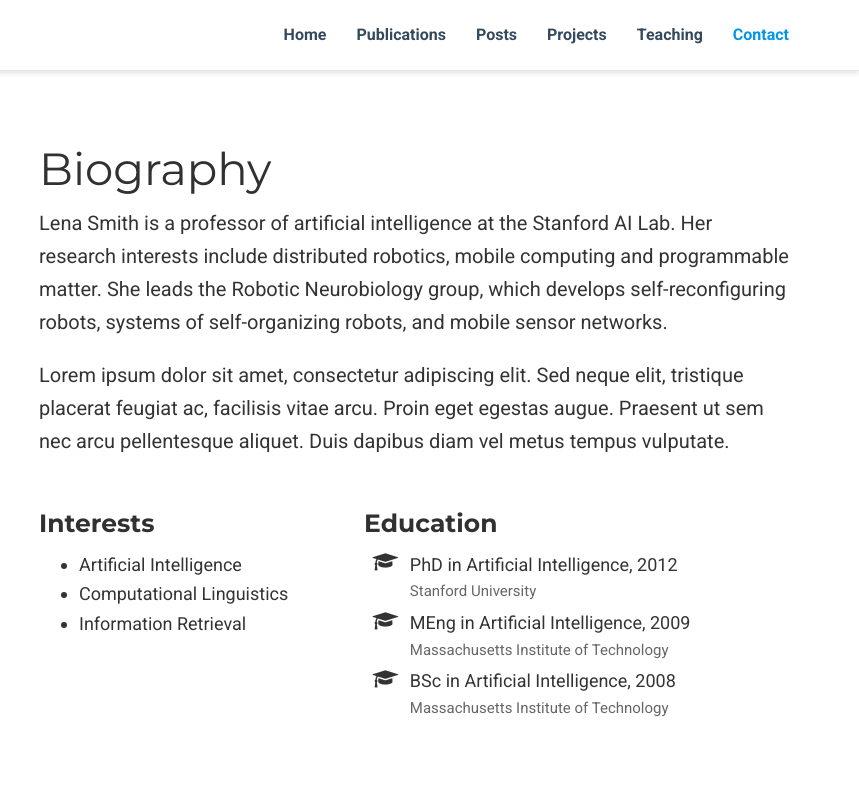
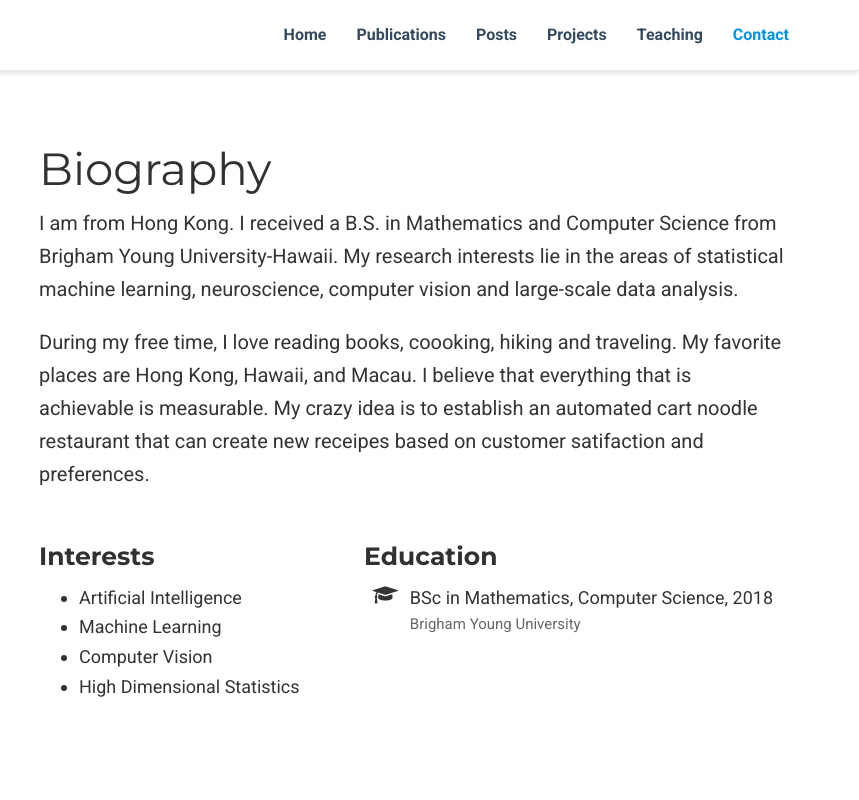
Before and after one commit to kenneth-lee-ch/old_website, a plain HTML site: page index.html in a window 1280 px wide. Shown: the top 800 px of the page, 421-1280 px from the left. Drawn offline with nearby package versions, Linux system fonts and the light colour scheme; some icons are missing.

Commit message:
Added bio

```diff
--- a/home/index.xml
+++ b/home/index.xml
@@ -18,8 +18,8 @@
       <pubDate>Wed, 20 Apr 2016 00:00:00 -1000</pubDate>
 
       <guid>https://kenneth-lee-ch.github.io/home/about/</guid>
-      <description>Biography Lena Smith is a professor of artificial intelligence at the Stanford AI Lab. Her research interests include distributed robotics, mobile computing and programmable matter. She leads the Robotic Neurobiology group, which develops self-reconfiguring robots, systems of self-organizing robots, and mobile sensor networks.
-Lorem ipsum dolor sit amet, consectetur adipiscing elit. Sed neque elit, tristique placerat feugiat ac, facilisis vitae arcu. Proin eget egestas augue. Praesent ut sem nec arcu pellentesque aliquet.</description>
+      <description>Biography I am from Hong Kong. I received a B.S. in Mathematics and Computer Science from Brigham Young University-Hawaii. My research interests lie in the areas of statistical machine learning, neuroscience, computer vision and large-scale data analysis.
+During my free time, I love reading books, coooking, hiking and traveling. My favorite places are Hong Kong, Hawaii, and Macau. I believe that everything that is achievable is measurable. My crazy idea is to establish an automated cart noodle restaurant that can create new receipes based on customer satifaction and preferences.</description>
     </item>
 
     <item>
--- a/index.html
+++ b/index.html
@@ -72,8 +72,8 @@
 
   <meta property="twitter:card" content="summary_large_image">
 
-  <meta property="twitter:site" content="@GeorgeCushen">
-  <meta property="twitter:creator" content="@GeorgeCushen">
+  <meta property="twitter:site" content="@kenneth_lee_ch">
+  <meta property="twitter:creator" content="@kenneth_lee_ch">
 
   <meta property="og:site_name" content="Kenneth Lee">
   <meta property="og:url" content="https://kenneth-lee-ch.github.io/">
@@ -291,28 +291,28 @@
 
 
         <li>
-          <a itemprop="sameAs" href="mailto:test@example.org" target="_blank" rel="noopener">
+          <a itemprop="sameAs" href="mailto:chinhong0513@go.byuh.edu" target="_blank" rel="noopener">
             <i class="fa fa-envelope big-icon"></i>
           </a>
         </li>
 
 
         <li>
-          <a itemprop="sameAs" href="//twitter.com/GeorgeCushen" target="_blank" rel="noopener">
+          <a itemprop="sameAs" href="//twitter.com/kenneth_lee_ch" target="_blank" rel="noopener">
             <i class="fa fa-twitter big-icon"></i>
           </a>
         </li>
 
 
         <li>
-          <a itemprop="sameAs" href="https://scholar.google.co.uk/citations?user=sIwtMXoAAAAJ" target="_blank" rel="noopener">
+          <a itemprop="sameAs" href="https://scholar.google.com/citations?hl=en&amp;user=LjngT3wAAAAJ" target="_blank" rel="noopener">
             <i class="ai ai-google-scholar big-icon"></i>
           </a>
         </li>
 
 
         <li>
-          <a itemprop="sameAs" href="//github.com/gcushen" target="_blank" rel="noopener">
+          <a itemprop="sameAs" href="//github.com/kenneth-lee-ch" target="_blank" rel="noopener">
             <i class="fa fa-github big-icon"></i>
           </a>
         </li>
@@ -327,9 +327,9 @@
 
 <h1 id="biography">Biography</h1>
 
-<p>Lena Smith is a professor of artificial intelligence at the Stanford AI Lab. Her research interests include distributed robotics, mobile computing and programmable matter. She leads the Robotic Neurobiology group, which develops self-reconfiguring robots, systems of self-organizing robots, and mobile sensor networks.</p>
+<p>I am from Hong Kong. I received a B.S. in Mathematics and Computer Science from Brigham Young University-Hawaii. My research interests lie in the areas of statistical machine learning, neuroscience, computer vision and large-scale data analysis.</p>
 
-<p>Lorem ipsum dolor sit amet, consectetur adipiscing elit. Sed neque elit, tristique placerat feugiat ac, facilisis vitae arcu. Proin eget egestas augue. Praesent ut sem nec arcu pellentesque aliquet. Duis dapibus diam vel metus tempus vulputate.</p>
+<p>During my free time, I love reading books, coooking, hiking and traveling. My favorite places are Hong Kong, Hawaii, and Macau. I believe that everything that is achievable is measurable. My crazy idea is to establish an automated cart noodle restaurant that can create new receipes based on customer satifaction and preferences.</p>
 
 
     <div class="row">
@@ -341,9 +341,11 @@
 
           <li>Artificial Intelligence</li>
 
-          <li>Computational Linguistics</li>
+          <li>Machine Learning</li>
 
-          <li>Information Retrieval</li>
+          <li>Computer Vision</li>
+
+          <li>High Dimensional Statistics</li>
 
         </ul>
       </div>
@@ -357,24 +359,8 @@
           <li>
             <i class="fa-li fa fa-graduation-cap"></i>
             <div class="description">
-              <p class="course">PhD in Artificial Intelligence, 2012</p>
-              <p class="institution">Stanford University</p>
-            </div>
-          </li>
-
-          <li>
-            <i class="fa-li fa fa-graduation-cap"></i>
-            <div class="description">
-              <p class="course">MEng in Artificial Intelligence, 2009</p>
-              <p class="institution">Massachusetts Institute of Technology</p>
-            </div>
-          </li>
-
-          <li>
-            <i class="fa-li fa fa-graduation-cap"></i>
-            <div class="description">
-              <p class="course">BSc in Artificial Intelligence, 2008</p>
-              <p class="institution">Massachusetts Institute of Technology</p>
+              <p class="course">BSc in Mathematics, Computer Science, 2018</p>
+              <p class="institution">Brigham Young University</p>
             </div>
           </li>
 
```
Also changed, not shown: 404.html (+2 -2 lines), categories/index.html (+2 -2 lines), post/index.html (+2 -2 lines), publication/index.html (+2 -2 lines), publication_types/index.html (+2 -2 lines), tags/index.html (+2 -2 lines), talk/index.html (+2 -2 lines), 4 other files.
